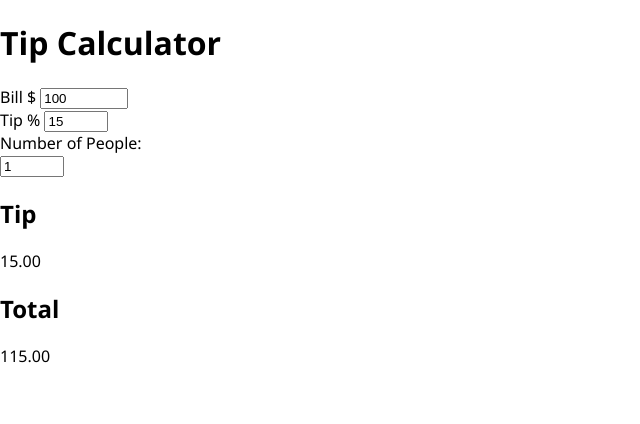
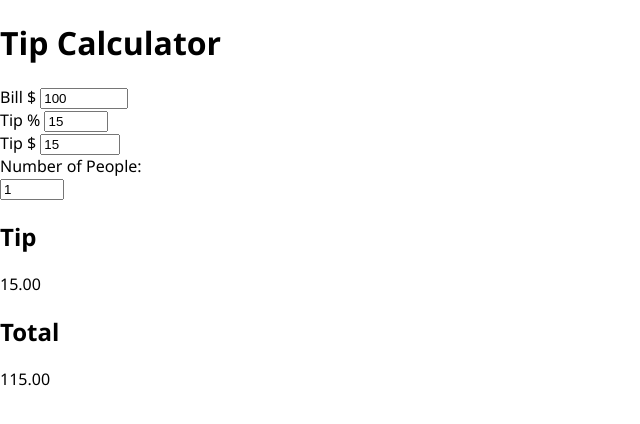
Before and after one commit to mcdott/tip-calculator-lab, a React (Create React App) app: page / in a window 1280 px wide. Shown: the top 424 px of the page, without its empty margins (0-640 px from the left). Built offline with nearby package versions, Linux system fonts and the light colour scheme.

Commit message:
Added input for tip amount that updates the state variable for tip percentage and displays it

```diff
--- a/src/components/Calculator.js
+++ b/src/components/Calculator.js
@@ -5,6 +5,7 @@ import "./Calculator.css";
 function Calculator() {
   const [bill, setBill] = useState(100);
   const [tip_percent, setTipPercent] = useState(15);
+  const [tip_amount, setTipAmount] = useState(15);
   const [people, setPeople] = useState(1);
 
   return (
@@ -31,6 +32,20 @@ function Calculator() {
             step={1}
             value={tip_percent}
             onChange={(e) => setTipPercent(e.target.value)}
+          />
+        </div>
+        <div className='tip-amount'>
+          <label>Tip $ </label>
+          <input
+            type='number'
+            min={0}
+            max={10000}
+            step={1}
+            value={tip_amount}
+            onChange={(e) => {
+              setTipAmount(e.target.value);
+              setTipPercent(((e.target.value / bill) * 100).toFixed(0));
+            }}
           />
         </div>
         <div className='people'>
```
